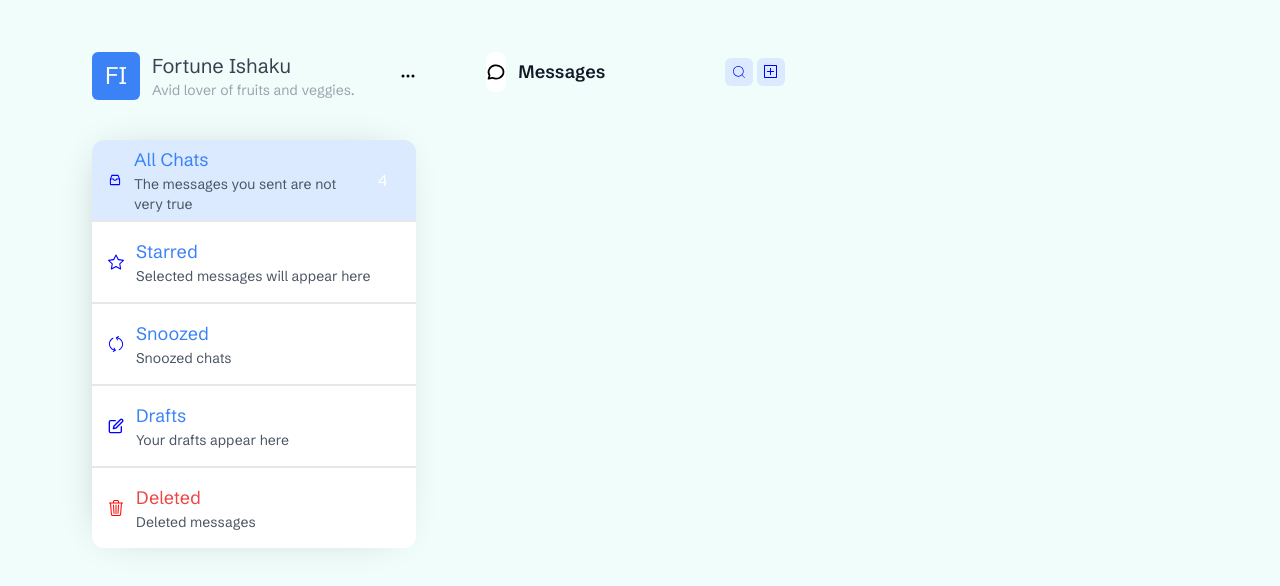
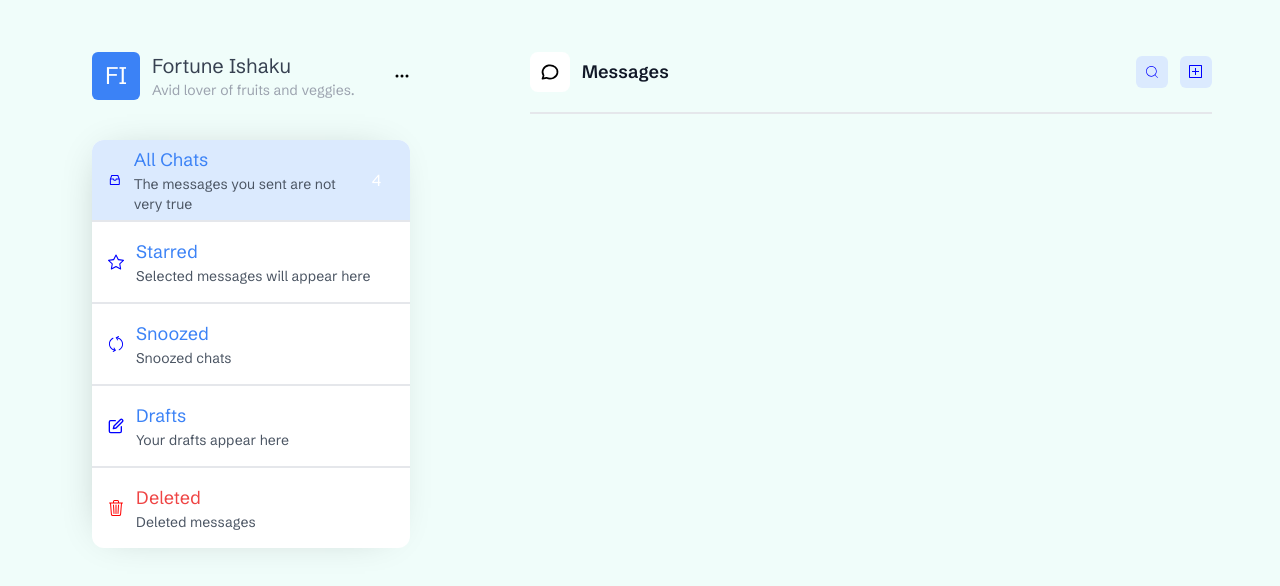
Before and after one commit to yusuf-ishaku/vtamise-chat-app, a React (Vite) app: page /chat in a window 1280 px wide. Shown: the top 586 px of the page. Built offline with nearby package versions, Linux system fonts and the light colour scheme; a web font is replaced by a local one.

Commit message:
Over dem all

```diff
--- a/src/pages/chats-page.jsx
+++ b/src/pages/chats-page.jsx
@@ -78,25 +78,24 @@ export const ChatPage = () =>{
                 </ul>
            </section>
         </aside>
-        <main className='p-6 m-6 mt-2 ml-12'>
-            <header className='flex flex-row items-center justify-center'>
+        <main className='w-[60%] p-6 m-6 mt-2 ml-12'>
+            <header className='w-full flex flex-row items-center border-b-2 pb-5'>
                 <div className='bg-white h-10 w-10 rounded-lg flex flex-row items-center justify-center'>
                     <IconContext.Provider value={{color: 'black', size: '20px'}}>
                         <TbMessageCircle2></TbMessageCircle2>
                     </IconContext.Provider>
-
                 </div>
-                <div className='ml-3 font-semibold'>
+                <div className='ml-3  mr-auto font-semibold'>
                     <h2 className='text-gray-900 text-lg'>Messages</h2>
                 </div>
-                <div className=' flex flex-row items-center justify-center ml-[60%]'>
-                    <div className='w-7 h-7 rounded-md bg-blue-100 flex flex-row justify-center items-center'>
+                <div className=' flex flex-row items-center justify-center '>
+                    <div className='w-8 h-8 rounded-md bg-blue-100 flex flex-row justify-center items-center'>
                         <IconContext.Provider value={{color: 'blue'}}>
                             <CiSearch></CiSearch>
                         </IconContext.Provider>
 
                     </div>
-                    <div className='w-7 h-7 rounded-md ml-1  bg-blue-100 flex flex-row justify-center items-center'>
+                    <div className='w-8 h-8 rounded-md ml-3  bg-blue-100 flex flex-row justify-center items-center'>
                         <IconContext.Provider value={{color: 'blue'}}>
                             <VscDiffAdded></VscDiffAdded>
                         </IconContext.Provider>
```
